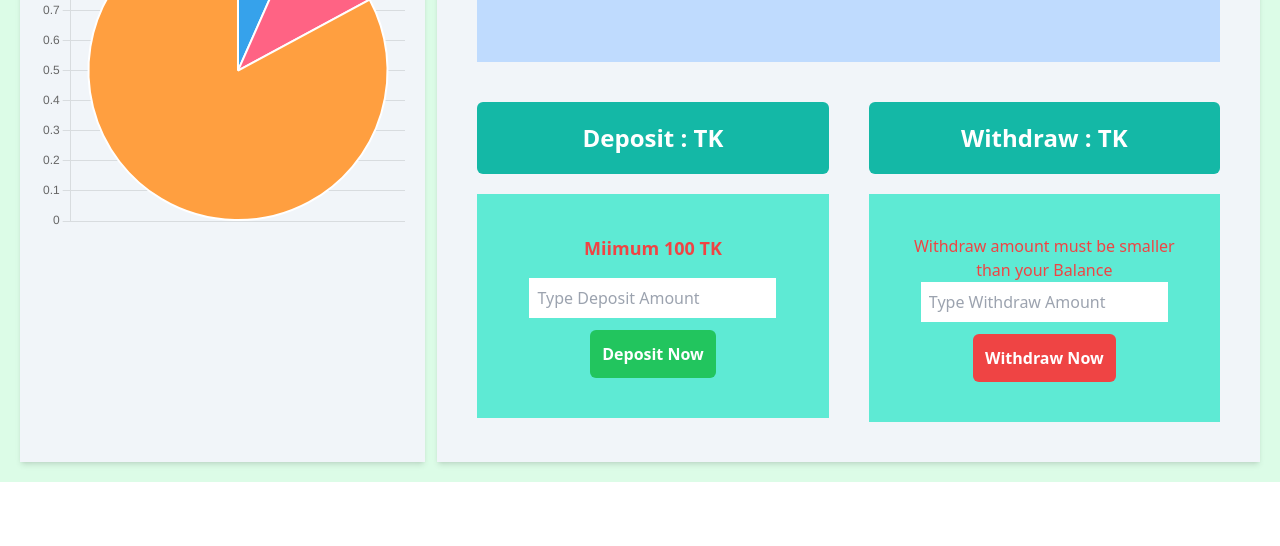
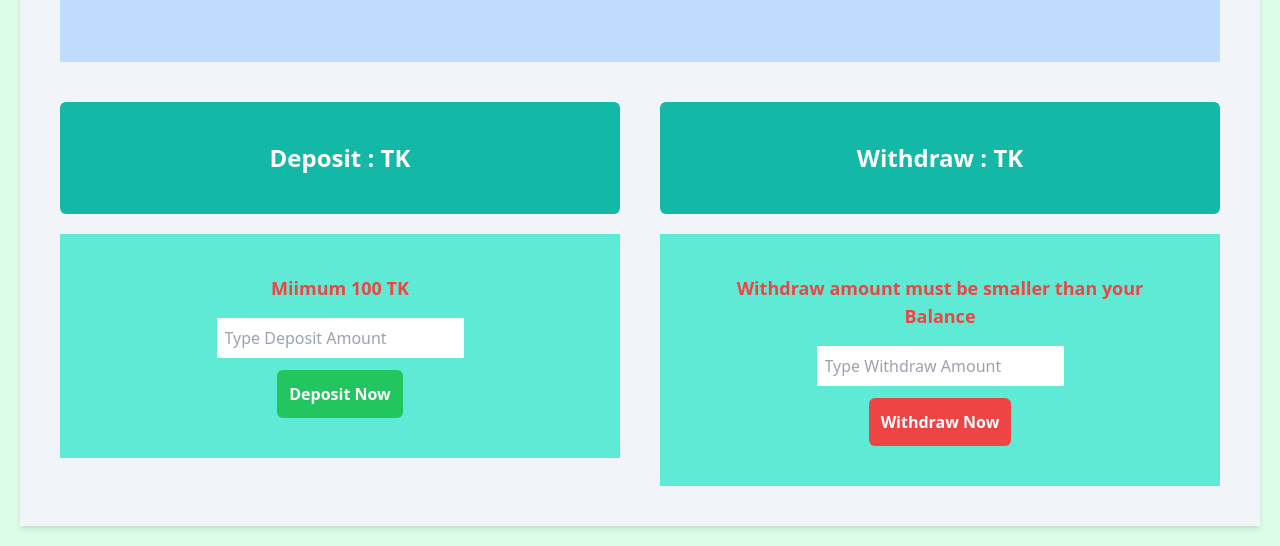
Before and after one commit to engmahedi/Investment-App, a website built with Vite: page index.html in a window 1280 px wide. Shown: the part 310-856 px from the top of the page. Before the commit the page ends 800 px from the top, so only its background shows below. Built offline with nearby package versions, Linux system fonts and the light colour scheme.

Commit message:
Full App

```diff
--- a/index.html
+++ b/index.html
@@ -16,13 +16,8 @@
     <section id="appHeading" class="font-bold text-3xl text-center bg-blue-200 p-10 text-slate-700">Investment APP</section>
 
     <section>
-      <div class="container mx-auto grid grid-cols-12 gap-3 bg-green-100 p-5">
+      <div class="container mx-auto  bg-green-100 p-5">
 
-        <!-- Chart Area -->
-
-        <div class="col-span-4 text-center bg-slate-100 shadow-md p-5 pt-10">
-          <canvas id="myChart"></canvas>
-        </div>
 
         <!-- Calculation Area -->
 
@@ -34,7 +29,7 @@
             <!-- Deposit Area -->
 
             <div>
-              <h1 class="bg-teal-500 mt-10 p-5 text-center text-2xl font-bold text-white rounded-md">Deposit : <span id="depositAmount"></span> TK</h1>
+              <h1 class="bg-teal-500 mt-10 p-10 text-center text-2xl font-bold text-white rounded-md">Deposit : <span id="depositAmount"></span> TK</h1>
               <div class="bg-teal-300 p-10 mt-5 text-center">
                 <p class="font-semibold text-lg mb-4 text-red-500">Miimum 100 TK</p>
                 <input id="depositInput" type="number" min="0"  class="p-2 outline-0 " placeholder="Type Deposit Amount">
@@ -47,9 +42,9 @@
             <!-- Withdrow Area -->
 
             <div>
-              <h1 class="bg-teal-500 mt-10 p-5 text-center text-2xl font-bold text-white rounded-md">Withdraw : <span id="withdrowAmount"></span> TK</h1>
+              <h1 class="bg-teal-500 mt-10 p-10 text-center text-2xl font-bold text-white rounded-md">Withdraw : <span id="withdrowAmount"></span> TK</h1>
               <div class="bg-teal-300 p-10 mt-5 text-center">
-                <p class=" text-red-500">Withdraw amount must be smaller than your Balance</p>
+                <p class=" font-semibold text-lg mb-4 text-red-500">Withdraw amount must be smaller than your Balance</p>
                 <input id="withdrowInput" type="number" min="0"  class="p-2 outline-0 " placeholder="Type Withdraw Amount">
                 <div class="mt-3">
                   <button id="withdrowBtn" class="bg-red-500 p-3 rounded-md text-white font-semibold">Withdraw Now</button>
@@ -67,7 +62,6 @@
 
 <!-- JS Link -->
 
-  <script src="https://cdn.jsdelivr.net/npm/chart.js"></script>
   <script src="https://unpkg.com/sweetalert/dist/sweetalert.min.js"></script>
 
   <script src="./js/chart.js"></script>
--- a/js/chart.js
+++ /dev/null
@@ -1,20 +0,0 @@
-const ctx = document.getElementById('myChart');
-
-  new Chart(ctx, {
-    type: 'pie',
-    data: {
-      labels: ['Total Amount', 'Deposite Amount', 'Withdraw Amount'],
-      datasets: [{
-        label: 'TK',
-        data: [1200, 1900, 15000],
-        borderWidth: 2
-      }]
-    },
-    options: {
-      scales: {
-        y: {
-          beginAtZero: true
-        }
-      }
-    }
-  });
--- a/js/withdrow.js
+++ b/js/withdrow.js
@@ -9,7 +9,7 @@ withdrowBtn.addEventListener("click", function () {
   const balance = document.getElementById("balance").innerText;
 
 
-    if (withdrowInput < balance && withdrowInput>0){
+    if (withdrowInput < balance && withdrowInput>=100){
 
       // Total Withdraw Display
 
@@ -26,7 +26,7 @@ withdrowBtn.addEventListener("click", function () {
       swal("Withdraw Sucessfull!", "Thank You", "success");
     } else {
 
-      swal("Insufficient amount!", "Sorry", "error");
+      swal("Insufficient amount!", "Minimum 100 TK", "error");
     }
 
 
```
